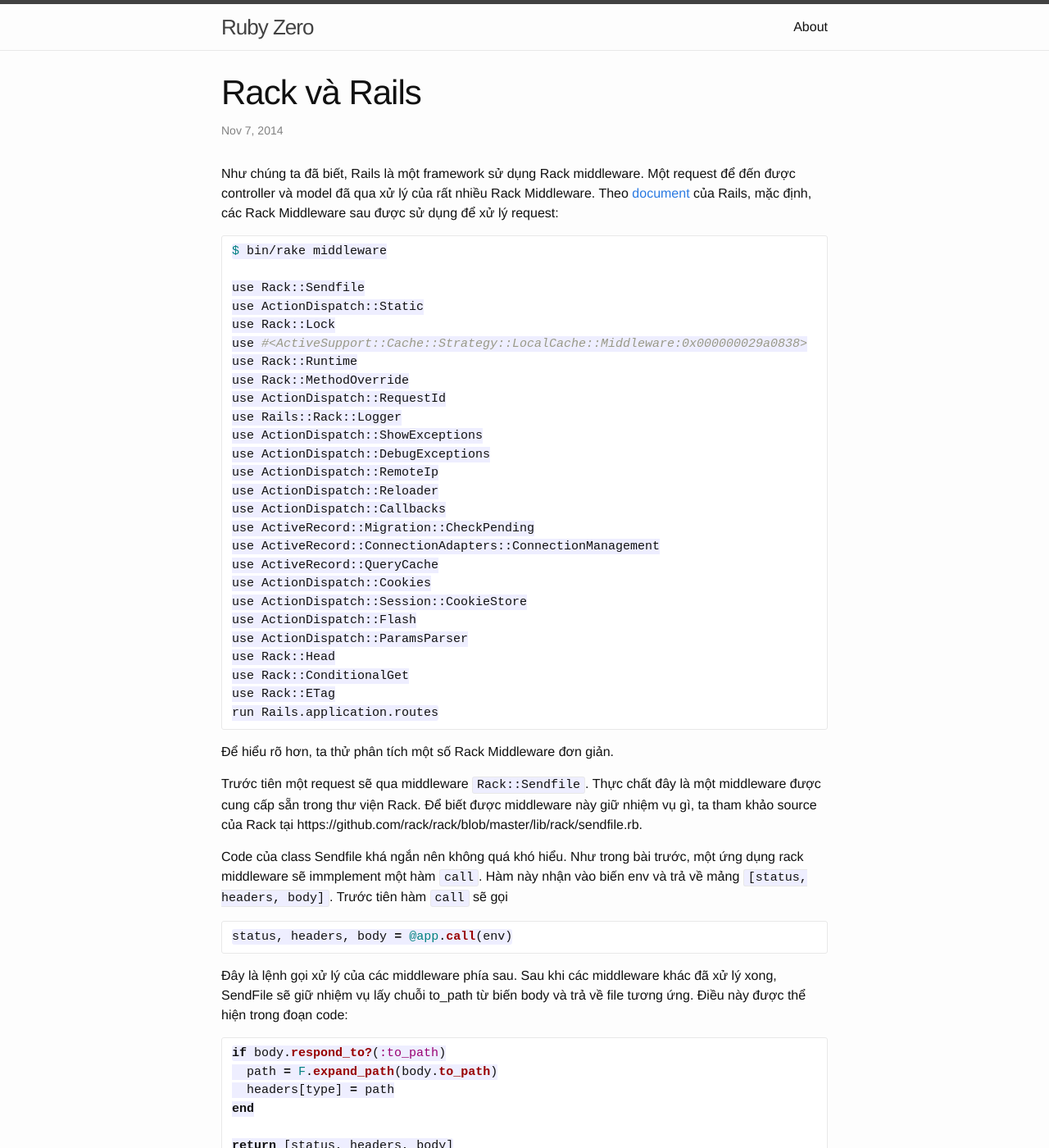
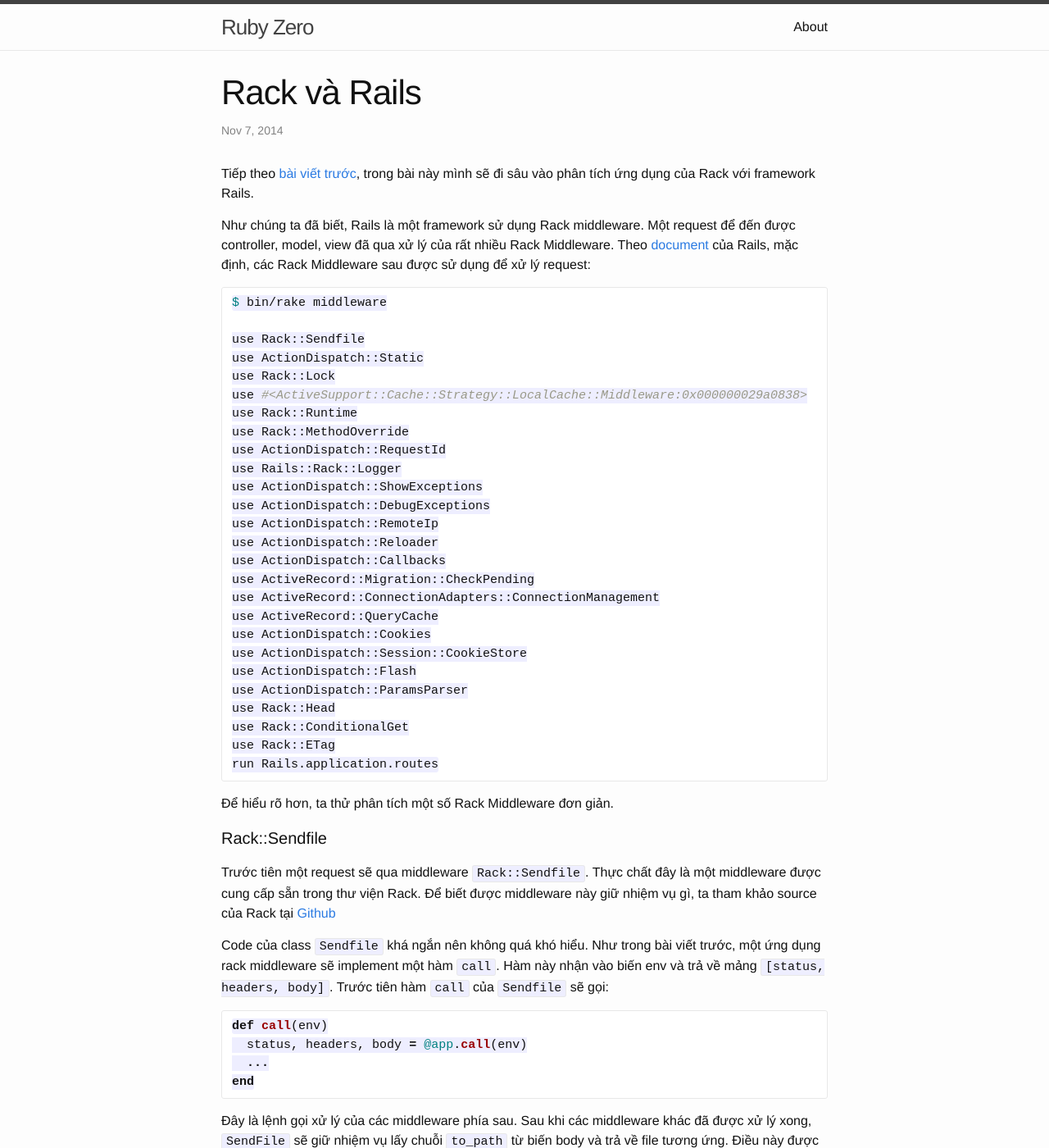
Before and after one commit to zinh/zinh.github.io, a Jekyll site: the page built from _posts/2014-11-07-rack-va-rails.markdown, in a window 1280 px wide and 1400 px high. Shown: the whole window at 82% size. Built offline with Jekyll 4.4.1, drawn with Linux system fonts in a browser that asks for light colours; some of the changed text lies outside the part shown.

Commit message:
Update 2014-11-07-rack-va-rails.markdown

````diff
--- a/_posts/2014-11-07-rack-va-rails.markdown
+++ b/_posts/2014-11-07-rack-va-rails.markdown
@@ -6,7 +6,9 @@
 categories: ruby, rails
 ---
 
-Như chúng ta đã biết, Rails là một framework sử dụng Rack middleware. Một request để đến được controller và model đã qua xử lý của rất nhiều Rack Middleware. Theo [document](http://guides.rubyonrails.org/rails_on_rack.html#inspecting-middleware-stack) của Rails, mặc định, các Rack Middleware sau được sử dụng để xử lý request:
+Tiếp theo [bài viết trước](http://zinh.github.io/ruby/2014/10/16/gioi-thieu-ruby-rack.html), trong bài này mình sẽ đi sâu vào phân tích ứng dụng của Rack với framework Rails.
+
+Như chúng ta đã biết, Rails là một framework sử dụng Rack middleware. Một request để đến được controller, model, view đã qua xử lý của rất nhiều Rack Middleware. Theo [document](http://guides.rubyonrails.org/rails_on_rack.html#inspecting-middleware-stack) của Rails, mặc định, các Rack Middleware sau được sử dụng để xử lý request:
 
 ```bash
 $ bin/rake middleware
@@ -39,28 +41,36 @@
 
 Để hiểu rõ hơn, ta thử phân tích một số Rack Middleware đơn giản.
 
-Trước tiên một request sẽ qua middleware `Rack::Sendfile`. Thực chất đây là một middleware được cung cấp sẵn trong thư viện Rack. Để biết được middleware này giữ nhiệm vụ gì, ta tham khảo source của Rack tại https://github.com/rack/rack/blob/master/lib/rack/sendfile.rb.
+#### Rack::Sendfile
 
-Code của class Sendfile khá ngắn nên không quá khó hiểu. Như trong bài trước, một ứng dụng rack middleware sẽ immplement một hàm `call`. Hàm này nhận vào biến env và trả về mảng `[status, headers, body]`. Trước tiên hàm `call` sẽ gọi
+Trước tiên một request sẽ qua middleware `Rack::Sendfile`. Thực chất đây là một middleware được cung cấp sẵn trong thư viện Rack. Để biết được middleware này giữ nhiệm vụ gì, ta tham khảo source của Rack tại [Github]( https://github.com/rack/rack/blob/master/lib/rack/sendfile.rb)
+
+Code của class `Sendfile` khá ngắn nên không quá khó hiểu. Như trong bài viết trước, một ứng dụng rack middleware sẽ implement một hàm `call`. Hàm này nhận vào biến env và trả về mảng `[status, headers, body]`. Trước tiên hàm `call` của `Sendfile` sẽ gọi:
 
 ```ruby
-status, headers, body = @app.call(env)
+def call(env)
+  status, headers, body = @app.call(env)
+  ...
+end
 ```
 
-Đây là lệnh gọi xử lý của các middleware phía sau. Sau khi các middleware khác đã xử lý xong, SendFile sẽ giữ nhiệm vụ lấy chuỗi to_path từ biến body và trả về file tương ứng. Điều này được thể hiện trong đoạn code:
+Đây là lệnh gọi xử lý của các middleware phía sau. Sau khi các middleware khác đã được xử lý xong, `SendFile` sẽ giữ nhiệm vụ lấy chuỗi `to_path` từ biến body và trả về file tương ứng. Điều này được thể hiện trong đoạn code:
 
 ```ruby
-if body.respond_to?(:to_path)
-  path = F.expand_path(body.to_path)
-  headers[type] = path
+def call(env)
+   ...
+   if body.respond_to?(:to_path)
+     path = F.expand_path(body.to_path)
+     headers[type] = path
+   end
+
+   [status, headers, body]
 end
-
-return [status, headers, body]
 ```
 
 Tóm lại chức năng của middleware Sendfile là lấy chuỗi `to_path` từ `body` và append vào response header. Các web server bên dưới như nginx, apache khi nhận được response header này sẽ đọc file được chỉ ra ở đường dẫn `to_path` và trả về cho client. Điều này giúp cho ứng dụng Rails app đỡ phải xử lý trong trường hợp kết quả trả về là nội dung của một file static.
 
-### ActionDispatch::Static
+#### ActionDispatch::Static
 
 Code của class static tham khảo tại(https://github.com/rails/rails/blob/master/actionpack/lib/action_dispatch/middleware/static.rb#L97)
 
@@ -81,7 +91,7 @@
 Ta thấy chức năng của middleware này rất đơn giản, nếu biến request header có biến `PATH_INFO`, middleware này sẽ đọc file được chỉ ra ở biến `PATH_INFO` và trả về cho client. Nếu không tìm thấy file hoặc không có header `PATH_INFO` request sẽ được forward đến các middleware phía sau xử lý tiếp.
 
 
-### ActionDispatch::RequestId
+#### ActionDispatch::RequestId
 
 https://github.com/rails/rails/blob/master/actionpack/lib/action_dispatch/middleware/request_id.rb
 
````
